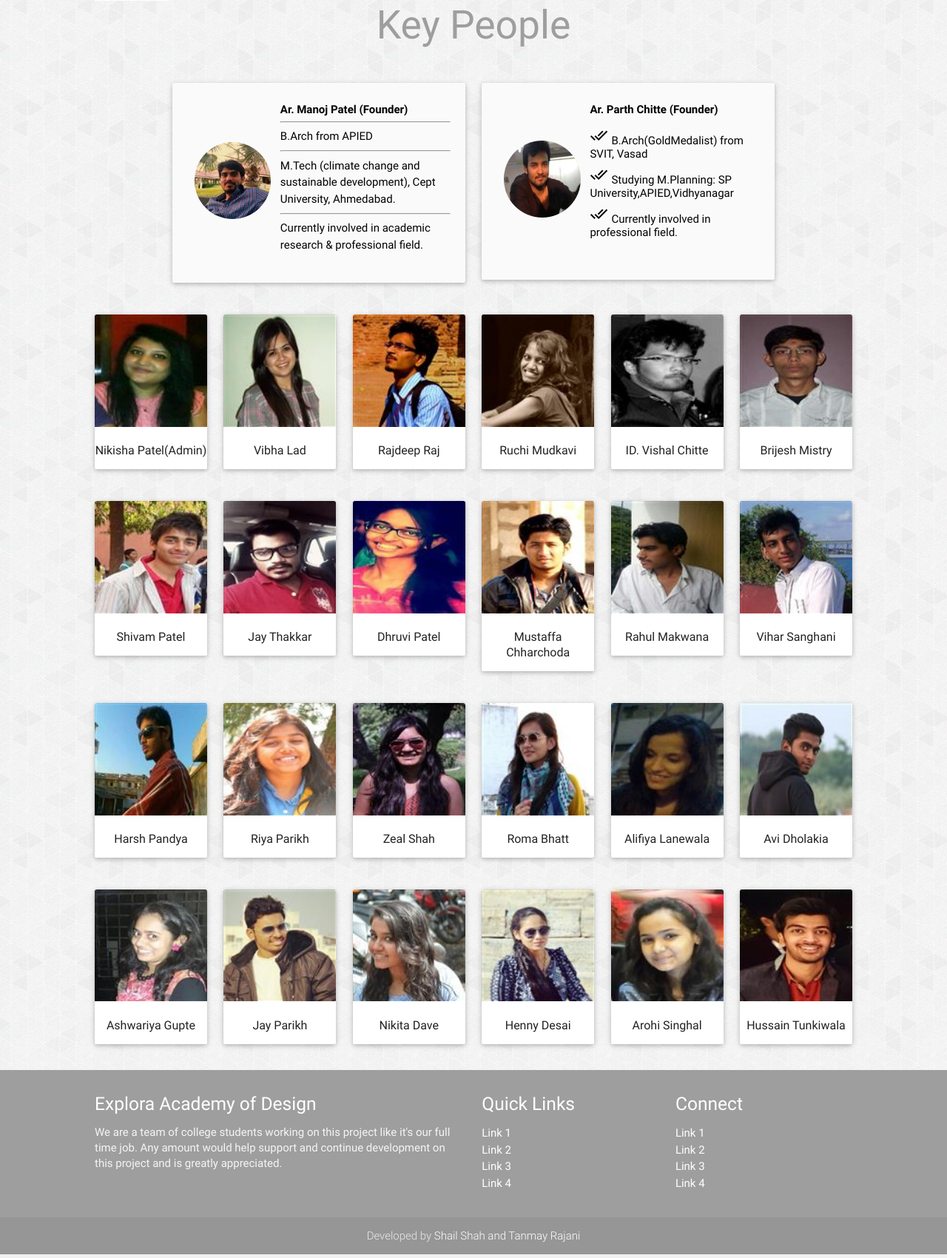
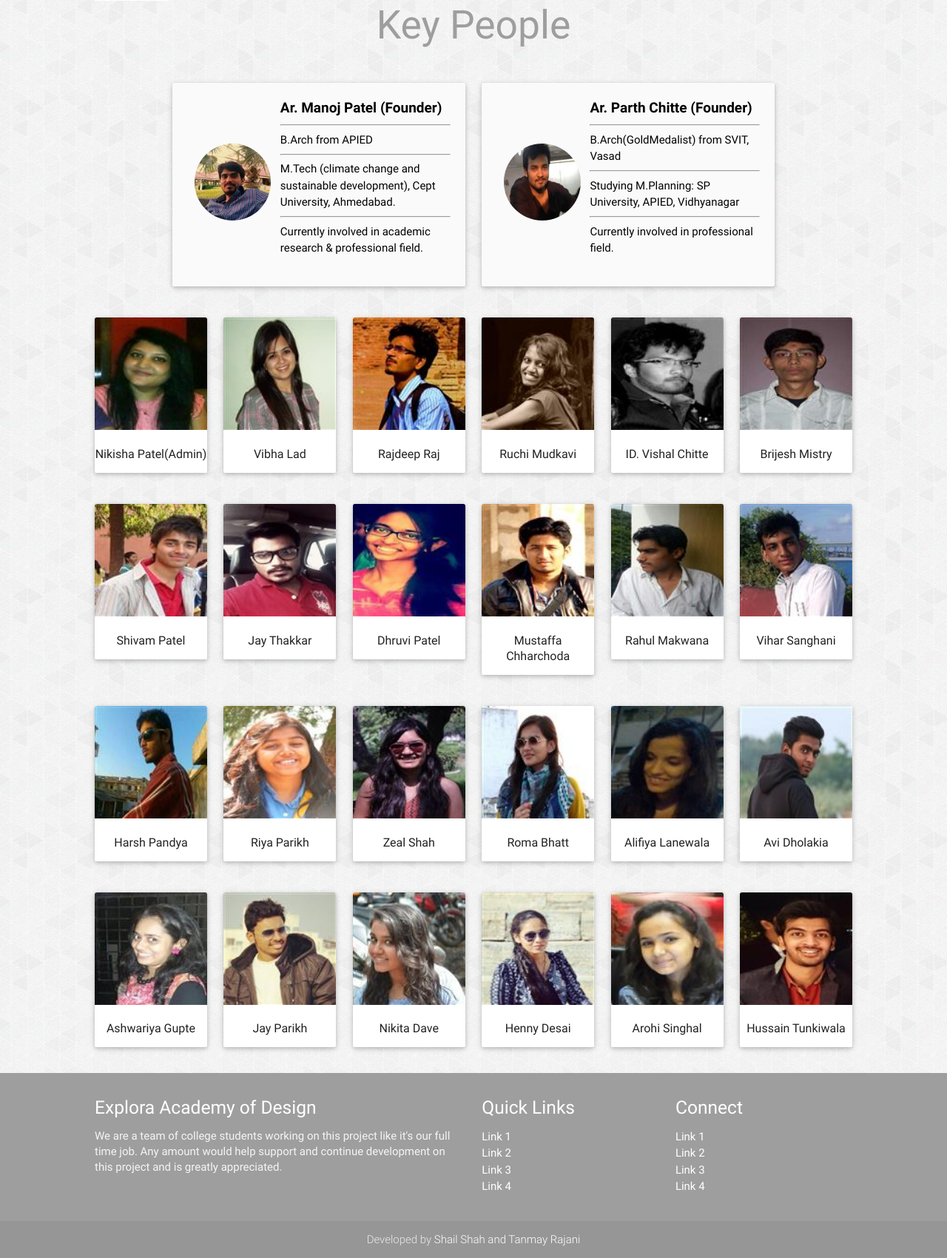
Before and after one commit to shailshah9/Explora.in, a PHP site: page /key_people.html in a window 1280 px wide. Shown: the part 102-1802 px from the top of the page at 74% size. Run offline with PHP 8.4, Linux system fonts and the light colour scheme.

Commit message:
founder cards updated

```diff
--- a/css/keypeople.css
+++ b/css/keypeople.css
@@ -1,6 +1,9 @@
 .keypeople{
 	margin-top:20px;
 	margin-left: 10px;
+}
+.founder{
+	font-size: 19px
 }
 
 .card .card-content{
--- a/key_people.html
+++ b/key_people.html
@@ -61,7 +61,7 @@
 						</div>
 						<div class="col s8">
 							<span class="black-text">
-								<h6><b>Ar. Manoj Patel (Founder)</b></h6><hr>
+								<span class="founder"><b>Ar. Manoj Patel (Founder)</b></span><hr>
 									B.Arch from APIED<hr>
 									M.Tech
 									(climate change and sustainable development),
@@ -81,11 +81,10 @@
 						</div>
 					<div class="col s8">
 						<span class="black-text">
-							<h6><b>Ar. Parth Chitte (Founder)</b></br></h6>
-                <ul>
-                  <li class="vertialign"><i class="material-icons prefix">done_all</i>B.Arch(GoldMedalist) from SVIT, Vasad</li>
-                  <li class="vertialign"><i class="material-icons prefix">done_all</i>Studying M.Planning: SP University,APIED,Vidhyanagar</li>
-									<li class="vertialign"><i class="material-icons prefix">done_all</i>Currently involved in professional field.</li>
+							<span class="founder"><b>Ar. Parth Chitte (Founder)</b></span><hr>
+                  B.Arch(GoldMedalist) from SVIT, Vasad<hr>
+                  Studying M.Planning: SP University, APIED, Vidhyanagar<hr>
+									Currently involved in professional field.
                 </ul>
 						</span>
 
```
